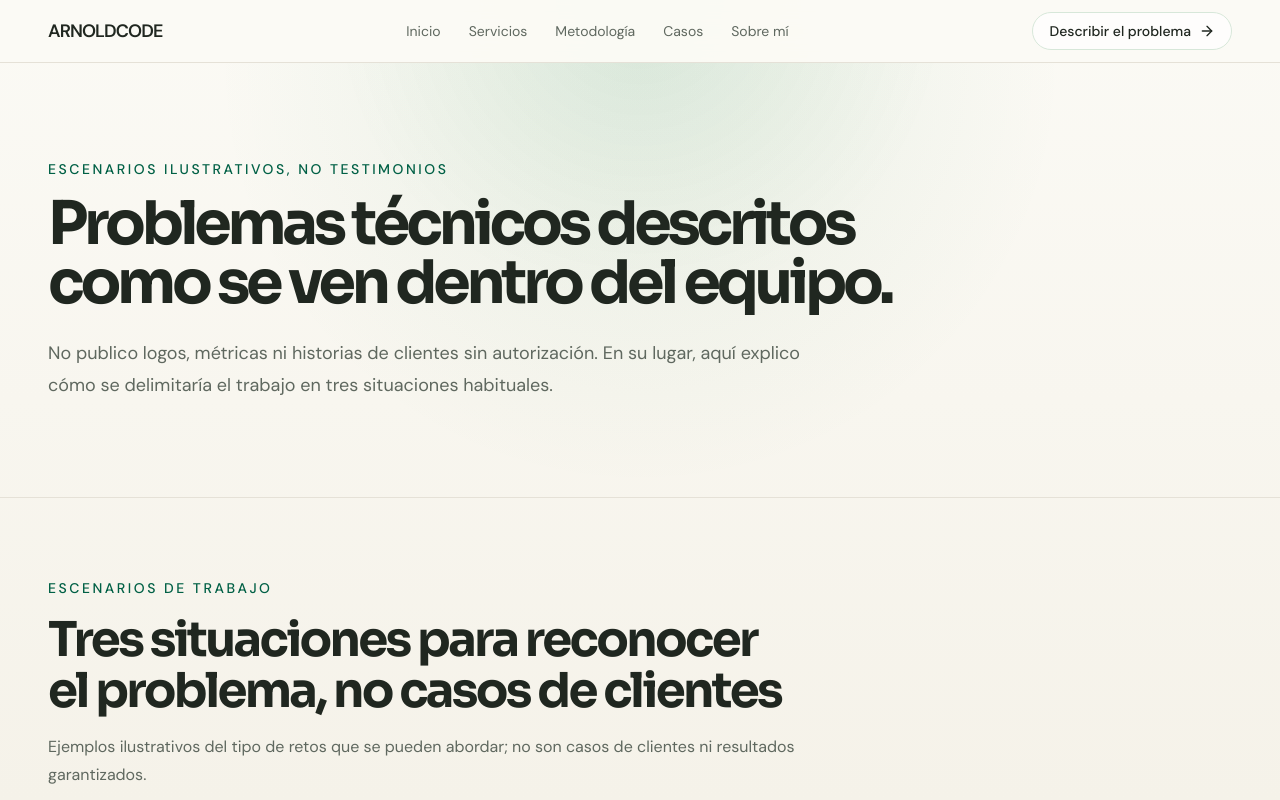
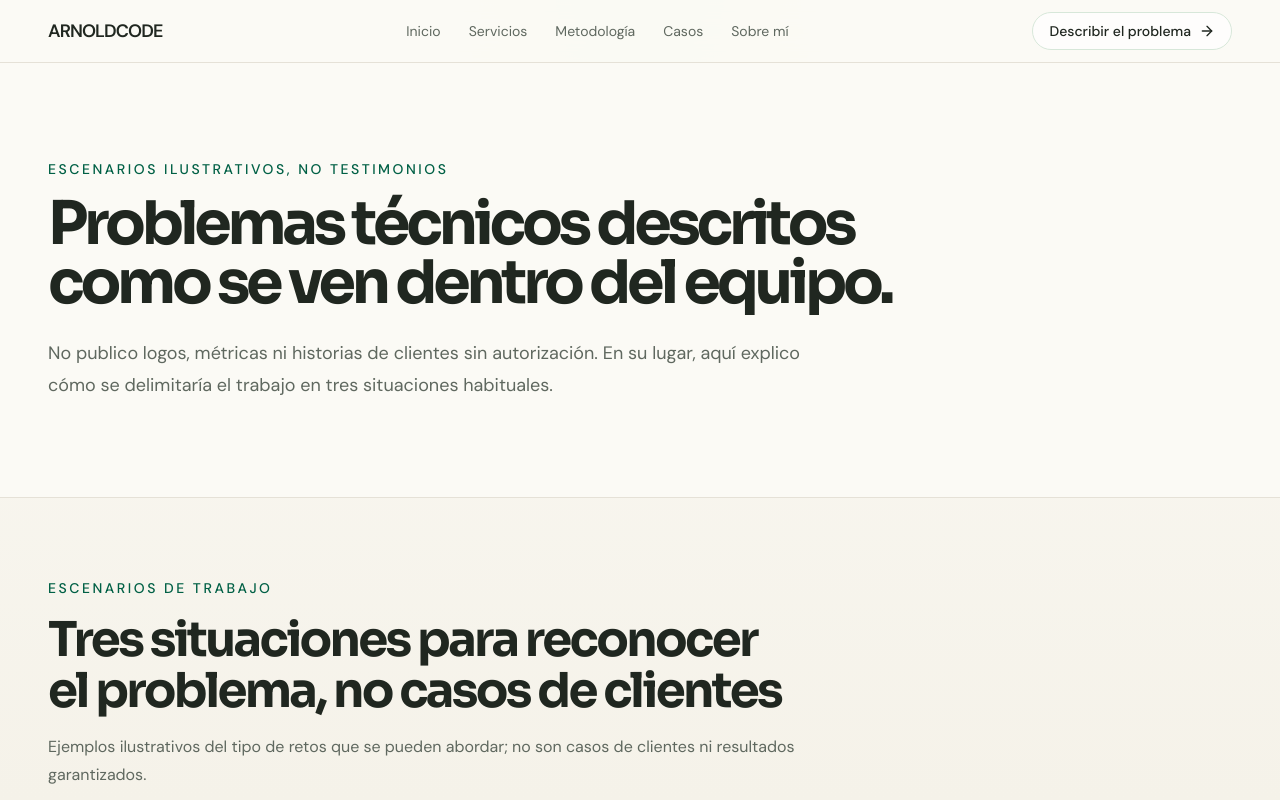
Before and after one commit to ArnoldZamoratec/arnoldcodelading, a Next.js app: page /casos in a window 1280 px wide. Shown: the top 800 px of the page. Built offline with nearby package versions, Linux system fonts and the light colour scheme.

Commit message:
Remove green tint from page headers
Replace the green radial page-intro background with the site's neutral ivory surface.

```diff
--- a/components/page-intro.tsx
+++ b/components/page-intro.tsx
@@ -6,7 +6,7 @@ type PageIntroProps = {
 
 export function PageIntro({ eyebrow, title, description }: PageIntroProps) {
   return (
-    <section className="border-b border-[#e5e1d7] bg-[radial-gradient(circle_at_top,_rgba(21,128,61,0.08),transparent_55%)]">
+    <section className="border-b border-[#e5e1d7] bg-[#fbfaf5]">
       <div className="mx-auto max-w-7xl px-6 py-16 md:px-10 md:py-24 lg:px-12">
         <p className="text-sm font-medium uppercase tracking-[0.18em] text-emerald-800">
           {eyebrow}
```
